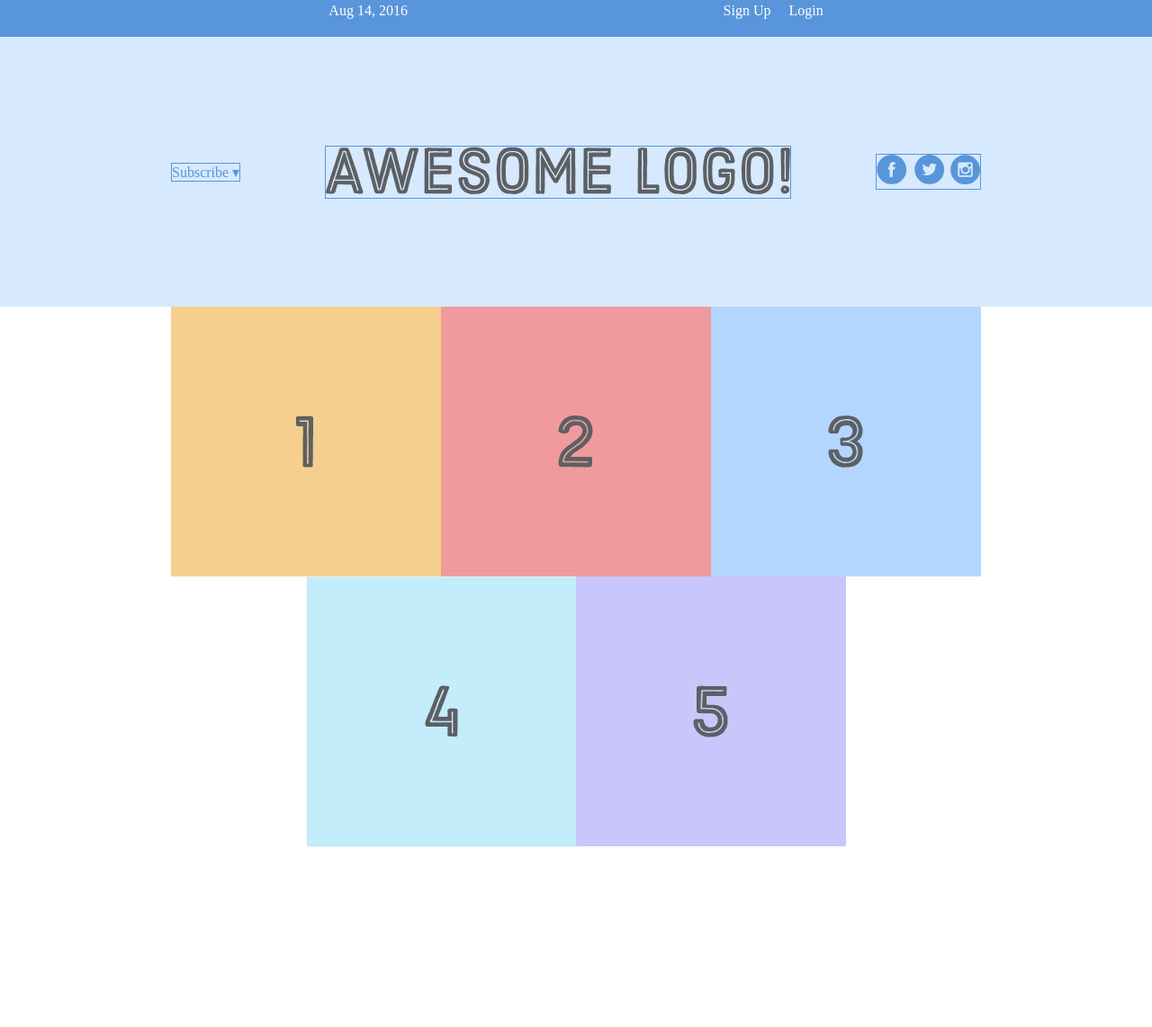
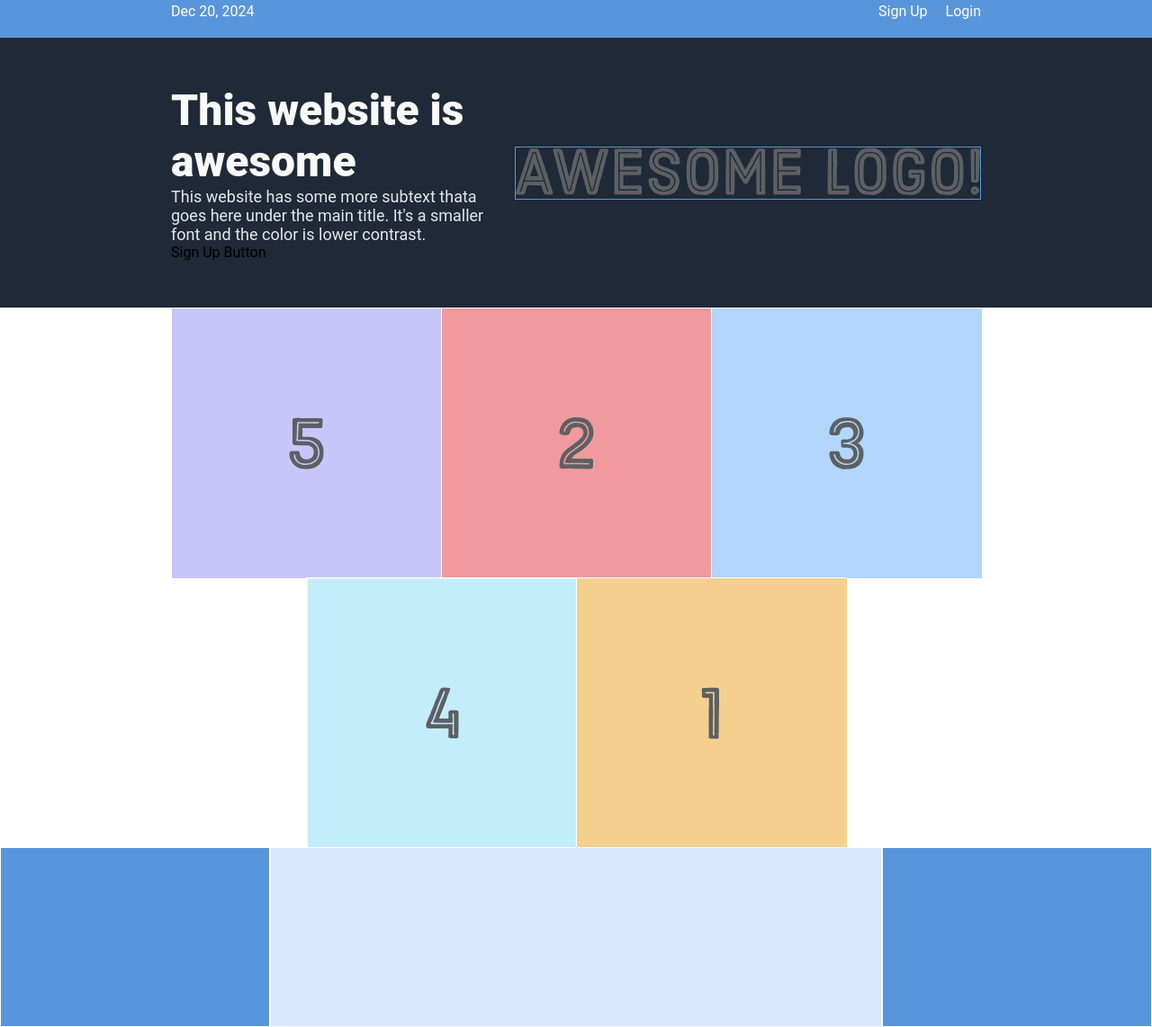
Before and after one commit to ivanivsky/arcane_trades, a plain HTML site: page index.html in a window 1280 px wide. Shown: the part 17-1159 px from the top of the page at 90% size. Before the commit the page ends 963 px from the top, so only its background shows below. Drawn offline with Linux system fonts and the light colour scheme.

Commit message:
Finished tutorial

```diff
--- a/index.html
+++ b/index.html
@@ -8,19 +8,22 @@
   <body>
     <div class='menu-container'>
       <div class='menu'>
-        <div class='date'>Aug 14, 2016</div>
-        <div class="links">
-            <div class='signup'>Sign Up</div>
-            <div class='login'>Login</div>
-        </div>
+        <div class='date'>Dec 20, 2024</div>
+        <div class="links"></div>
+        <div class='signup'>Sign Up</div>
+        <div class='login'>Login</div>
       </div>
     </div>
 
     <div class="header-container">
         <div class="header">
-            <div class="subscribe">Subscribe &#9662;</div>
+            <div class="header-column-1">
+                <div class="large-title">This website is awesome</div>
+                <div class="title-text">This website has some more subtext thata goes here under the main title. It's a smaller font and the color is lower contrast.</div>
+                <div class="sign-up-button">Sign Up Button</div>
+            </div>
+
             <div class="logo"><img src="images/awesome-logo.svg"></div>
-            <div class="social"><img src="images/social-icons.svg"></div>
         </div>
     </div>
 
@@ -38,10 +41,16 @@
             <div class="photo-grid-item">
                 <img src="images/four.svg">
             </div>
-            <div class="photo-grid-item">
+            <div class="photo-grid-item last-item">
                 <img src="images/five.svg">
             </div>
         </div>
     </div>
+
+    <div class="footer">
+        <div class="footer-item footer-one"></div>
+        <div class="footer-item footer-two"></div>
+        <div class="footer-item footer-three"></div>
+    </div>
   </body>
 </html>
--- a/styles.css
+++ b/styles.css
@@ -2,6 +2,7 @@
     margin: 0;
     padding: 0;
     box-sizing: border-box;
+    font-family: Roboto;
 }
 
 .menu-container {
@@ -18,6 +19,16 @@
     justify-content: space-around;
 }
 
+.social,
+.subscribe {
+    align-self: flex-end;
+    margin-bottom: 20px;
+}
+
+.signup {
+    margin-left: auto;
+}
+
 .links {
     display: flex;
     justify-content: flex-end;
@@ -28,8 +39,7 @@
 }
 
 .header-container {
-    color: #5995DA;
-    background-color: #d6E9FE;
+    background-color: #1F2937;
     display: flex;
     justify-content: center;
 
@@ -41,6 +51,26 @@
     display: flex;
     justify-content: space-between;
     align-items: center;
+}
+
+.header-column-1 {
+    display: flex;
+    flex-direction: column;
+    align-items: start;
+    justify-content: center;
+
+
+}
+
+.large-title {
+    font-size: 48px;
+    color: #F9FAF8;
+    font-weight: 900;
+}
+
+.title-text {
+    font-size: 18px;
+    color: #E5E7EB;
 }
 
 .social,
@@ -59,10 +89,39 @@
     display: flex;
     justify-content: center;
     flex-wrap: wrap;
+    flex-direction: row;
+    align-items: center;
+}
+
+.first-item {
+    order: 1;
+}
+
+.last-item {
+    order: -1;
 }
 
 .photo-grid-item {
-    border: 1pox solid #fff;
+    border: 1px solid #fff;
     width: 300px;
     height: 300px;
 }
+
+.footer {
+    display: flex;
+    justify-content: space-between;
+}
+
+.footer-item {
+    border: 1px solid #fff;
+    background-color: #d6E9FE;
+    height: 200px;
+    flex: 1;
+}
+
+.footer-one,
+.footer-three {
+    background-color: #5995DA;
+    flex: initial;
+    width: 300px;
+}
```
